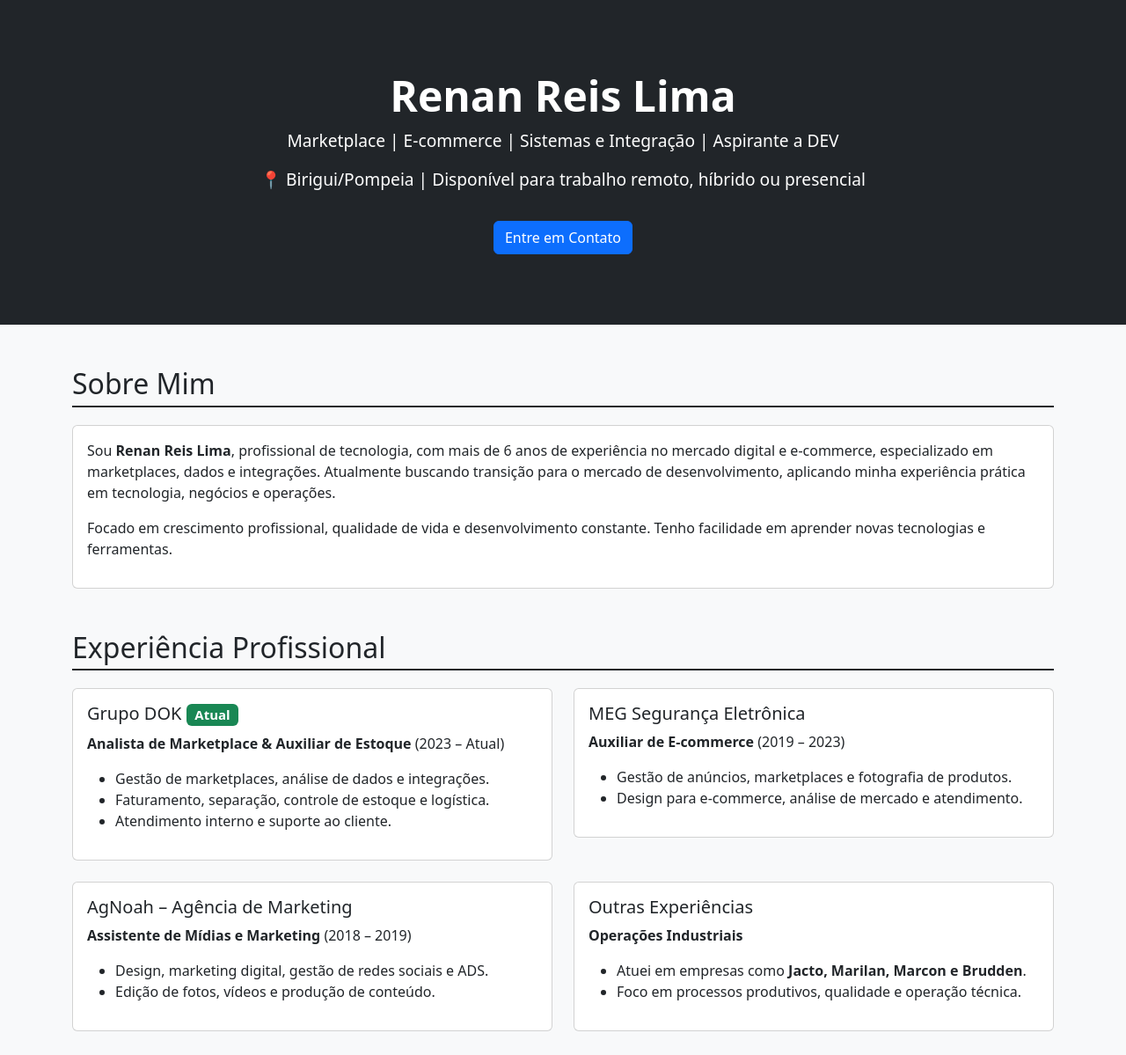
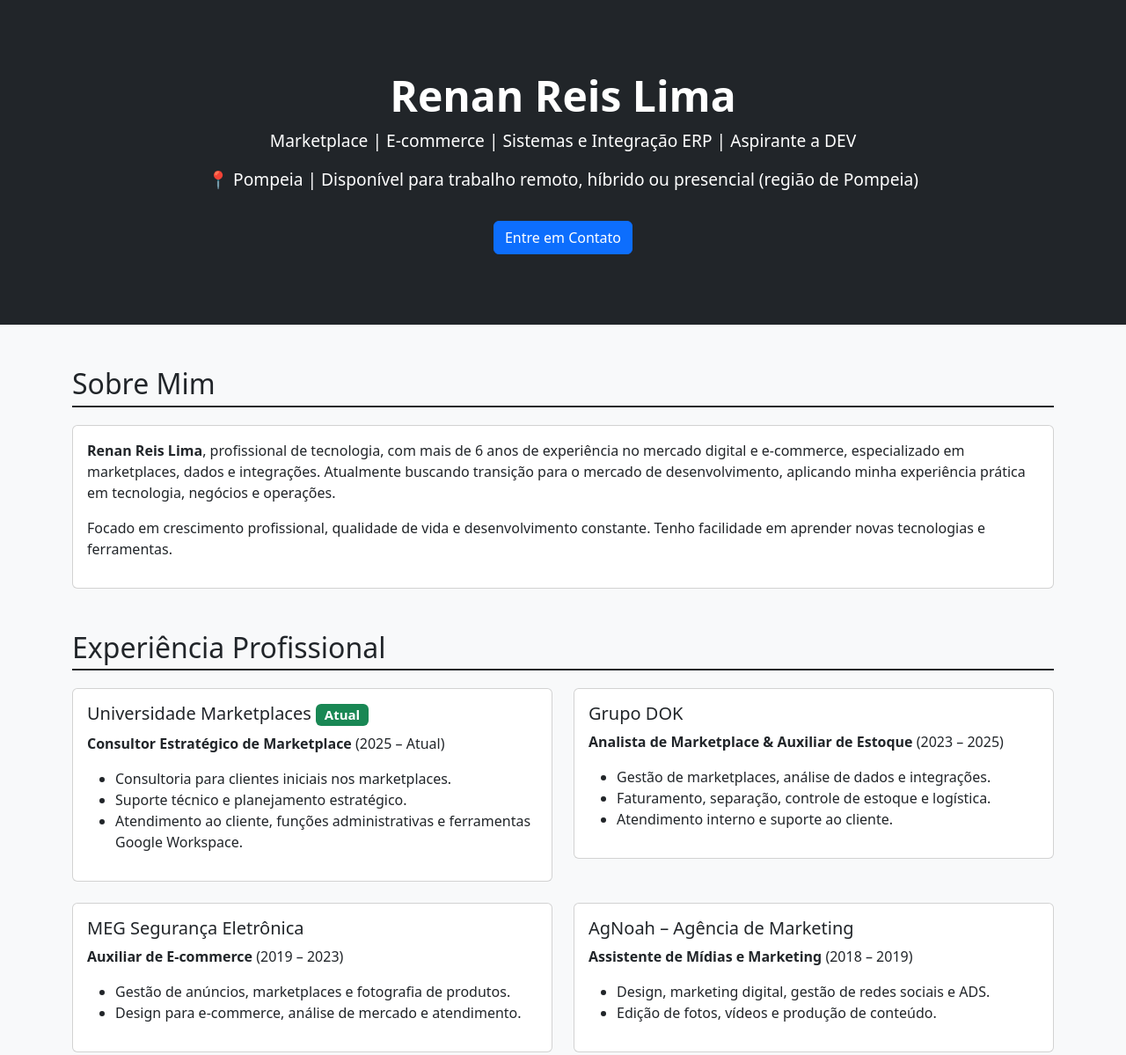
Before and after one commit to siernaner/siernaner.github.io, a plain HTML site: page index.html in a window 1280 px wide. Shown: the top 1199 px of the page at 88% size. Drawn offline with nearby package versions, Linux system fonts and the light colour scheme.

Commit message:
Profissional e Estudos

```diff
--- a/index.html
+++ b/index.html
@@ -4,10 +4,10 @@
 <head>
   <meta charset="UTF-8">
   <meta name="viewport" content="width=device-width, initial-scale=1">
-  <meta name="description" content="Currículo online de Renan Reis Lima | Front-End Developer, Analista de E-commerce e Marketplace">
-  <meta name="keywords" content="Analista Ecommerce, Analista de Marketplace, Desenvolvedor Front End Junior, Currículo Front End, Currículo E-commerce, Renan Reis Lima">
+  <meta name="description" content="Currículo online de Renan Reis Lima | Analista Consultor de Marketplace, Futuro Dev.">
+  <meta name="keywords" content="Analista Ecommerce, Analista de Marketplace, Desenvolvedor Front End Junior, Currículo Front End, Currículo E-commerce, Consultor Estratégico, Python, Renan Reis Lima">
   <meta name="author" content="Renan Reis Lima">
-  <title>Renan Reis Lima | Analista de E-commerce e Marketplace</title>
+  <title>Renan Reis Lima | Analista Consultor de Marketplace</title>
   <link href="https://cdn.jsdelivr.net/npm/bootstrap@5.3.2/dist/css/bootstrap.min.css" rel="stylesheet">
   <link href="https://unpkg.com/aos@2.3.1/dist/aos.css" rel="stylesheet">
   <style>
@@ -27,8 +27,8 @@
 <section class="hero">
   <div class="container">
     <h1 class="fw-bold">Renan Reis Lima</h1>
-    <p class="lead"> Marketplace | E-commerce | Sistemas e Integração | Aspirante a DEV </p>
-    <p>📍 Birigui/Pompeia | Disponível para trabalho remoto, híbrido ou presencial</p>
+    <p class="lead"> Marketplace | E-commerce | Sistemas e Integração ERP | Aspirante a DEV </p>
+    <p>📍 Pompeia | Disponível para trabalho remoto, híbrido ou presencial (região de Pompeia)</p>
     <a href="mailto:renanreis.email@yahoo.com" class="btn btn-primary mt-3">Entre em Contato</a>
   </div>
 </section>
@@ -38,7 +38,7 @@
   <section data-aos="fade-up">
     <h2 class="section-title">Sobre Mim</h2>
     <div class="card p-3">
-      <p>Sou <strong>Renan Reis Lima</strong>, profissional de tecnologia, com mais de 6 anos de experiência no mercado digital e e-commerce, especializado em marketplaces, dados e integrações. Atualmente buscando transição para o mercado de desenvolvimento, aplicando minha experiência prática em tecnologia, negócios e operações.</p>
+      <p><strong>Renan Reis Lima</strong>, profissional de tecnologia, com mais de 6 anos de experiência no mercado digital e e-commerce, especializado em marketplaces, dados e integrações. Atualmente buscando transição para o mercado de desenvolvimento, aplicando minha experiência prática em tecnologia, negócios e operações.</p>
       <p>Focado em crescimento profissional, qualidade de vida e desenvolvimento constante. Tenho facilidade em aprender novas tecnologias e ferramentas.</p>
     </div>
   </section>
@@ -46,8 +46,13 @@
   <section class="mt-5" data-aos="fade-up">
     <h2 class="section-title">Experiência Profissional</h2>
     <div class="row g-4">
-      <div class="col-md-6"><div class="card p-3"><h5>Grupo DOK <span class="badge bg-success">Atual</span></h5>
-        <p><strong>Analista de Marketplace & Auxiliar de Estoque</strong> (2023 – Atual)</p><ul>
+      <div class="col-md-6"><div class="card p-3"><h5>Universidade Marketplaces <span class="badge bg-success">Atual</span></h5>
+        <p><strong>Consultor Estratégico de Marketplace</strong> (2025 – Atual)</p><ul>
+        <li>Consultoria para clientes iniciais nos marketplaces.</li>
+        <li>Suporte técnico e planejamento estratégico.</li>
+        <li>Atendimento ao cliente, funções administrativas e ferramentas Google Workspace.</li></ul></div></div>
+      <div class="col-md-6"><div class="card p-3"><h5>Grupo DOK</h5>
+        <p><strong>Analista de Marketplace & Auxiliar de Estoque</strong> (2023 – 2025)</p><ul>
         <li>Gestão de marketplaces, análise de dados e integrações.</li>
         <li>Faturamento, separação, controle de estoque e logística.</li>
         <li>Atendimento interno e suporte ao cliente.</li></ul></div></div>
@@ -70,6 +75,8 @@
     <h2 class="section-title">Formação Acadêmica</h2>
     <div class="card p-3">
       <ul>
+        <li><strong>Tecnólogo em Sistemas Inteligentes</strong> – Fatec Pompeia Shunji Nishimura (2025 – 2028)</li>
+        <li><strong>Técnico em Desenvolvimento de Sistemas</strong> – ETEC Antonio Devisate (2025 – 2026)</li>
         <li><strong>Técnico em Informática para Internet</strong> – ETEC Massuyuki Kawano (2018 – 2019)</li>
         <li><strong>Técnico em Informática</strong> – ETEC Massuyuki Kawano (2011 – 2012)</li>
         <li><strong>Mecânico de Usinagem</strong> – Escola Profissionalizante Chieko Nishimura (2007 – 2008)</li>
@@ -82,9 +89,10 @@
     <div class="card p-3">
       <ul class="row">
         <li class="col-md-6">HTML, CSS, JavaScript, Bootstrap</li>
-        <li class="col-md-6">Integrações de APIs</li>
-        <li class="col-md-6">Photoshop </li>
+        <li class="col-md-6">Integrações de APIs de ERPs e plataformas de E-commerce</li>
+        <li class="col-md-6">Photoshop, Canva </li>
         <li class="col-md-6">Análise de dados, e-commerce e marketplaces</li>
+        <li class="col-md-6">Atualmente aprendendo Python e Java</li>
       </ul>
     </div>
   </section>
@@ -93,7 +101,6 @@
     <h2 class="section-title">Contato</h2>
     <div class="card p-3">
       <p>📞 <a href="wa.me/5518997229958">WhatsApp</a></p>
-      <p>📞 <a href="tel:14997516372">Recado</a></p>
       <p>📧 <a href="mailto:renanreislim4@gmail.com">renanreislim4@gmail.com</a> | <a href="mailto:renanreis.email@yahoo.com">renanreis.email@yahoo.com</a></p>
       <p>🔗 <a href="https://www.linkedin.com/in/siernaner/" target="_blank">LinkedIn</a></p>
       <p>💻 Portfólio em desenvolvimento</p>
```
